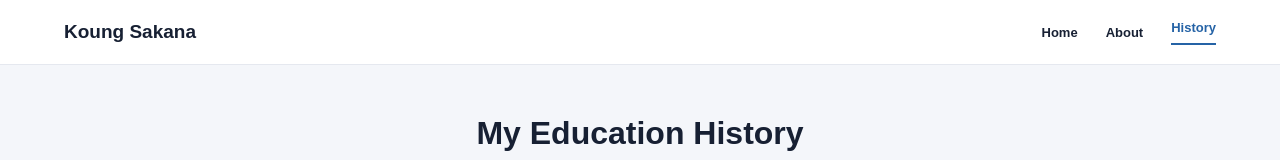
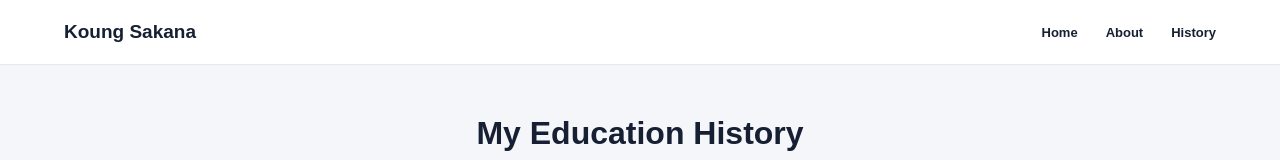
Before and after one commit to koungsakana52-boop/portfolio------, a plain HTML site: page index.html in a window 1280 px wide. Shown: the top 160 px of the page. Drawn offline with Linux system fonts and the light colour scheme.

Commit message:
Update index.html

```diff
--- a/index.html
+++ b/index.html
@@ -332,7 +332,7 @@
         <nav>
             <a href="#home">Home</a>
             <a href="#about">About</a>
-            <a href="#history" class="active">History</a>
+            <a href="#history">History</a>
         </nav>
     </header>
 
```
